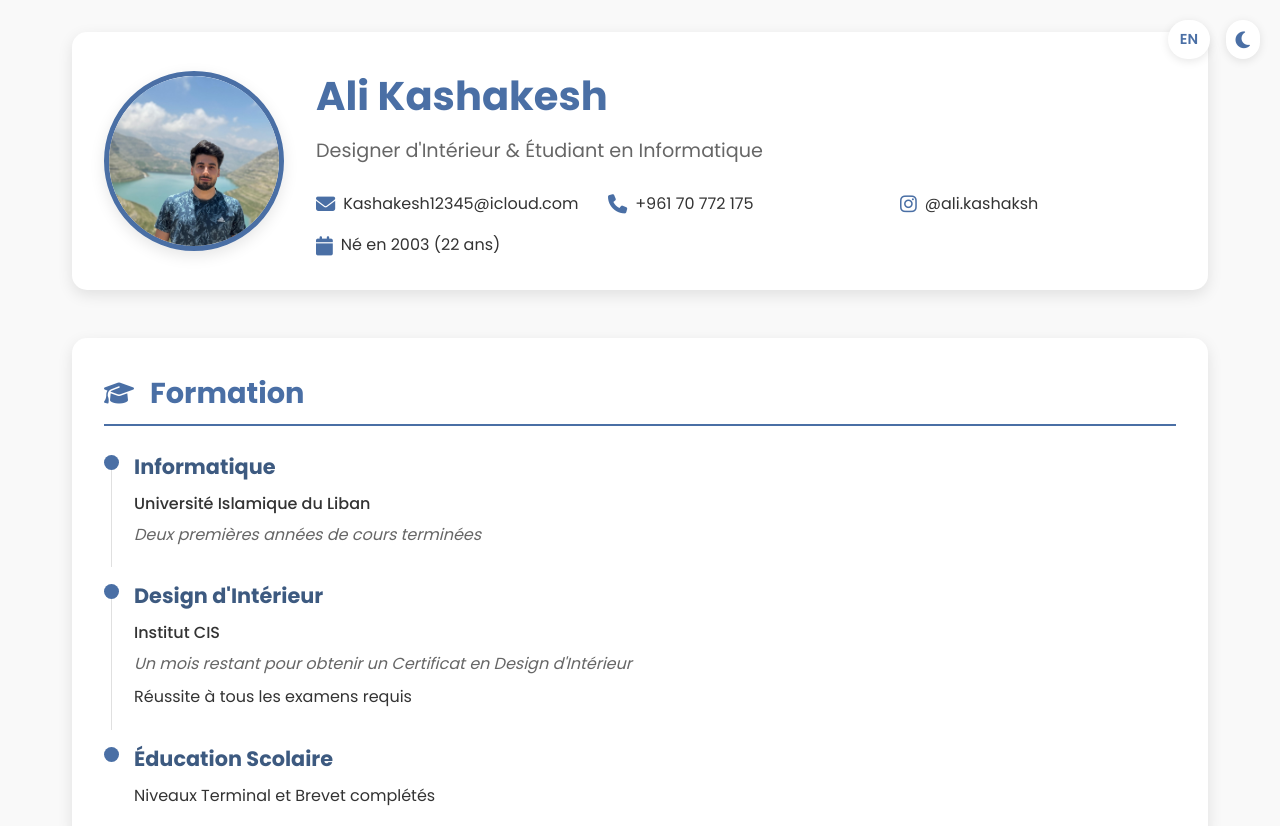
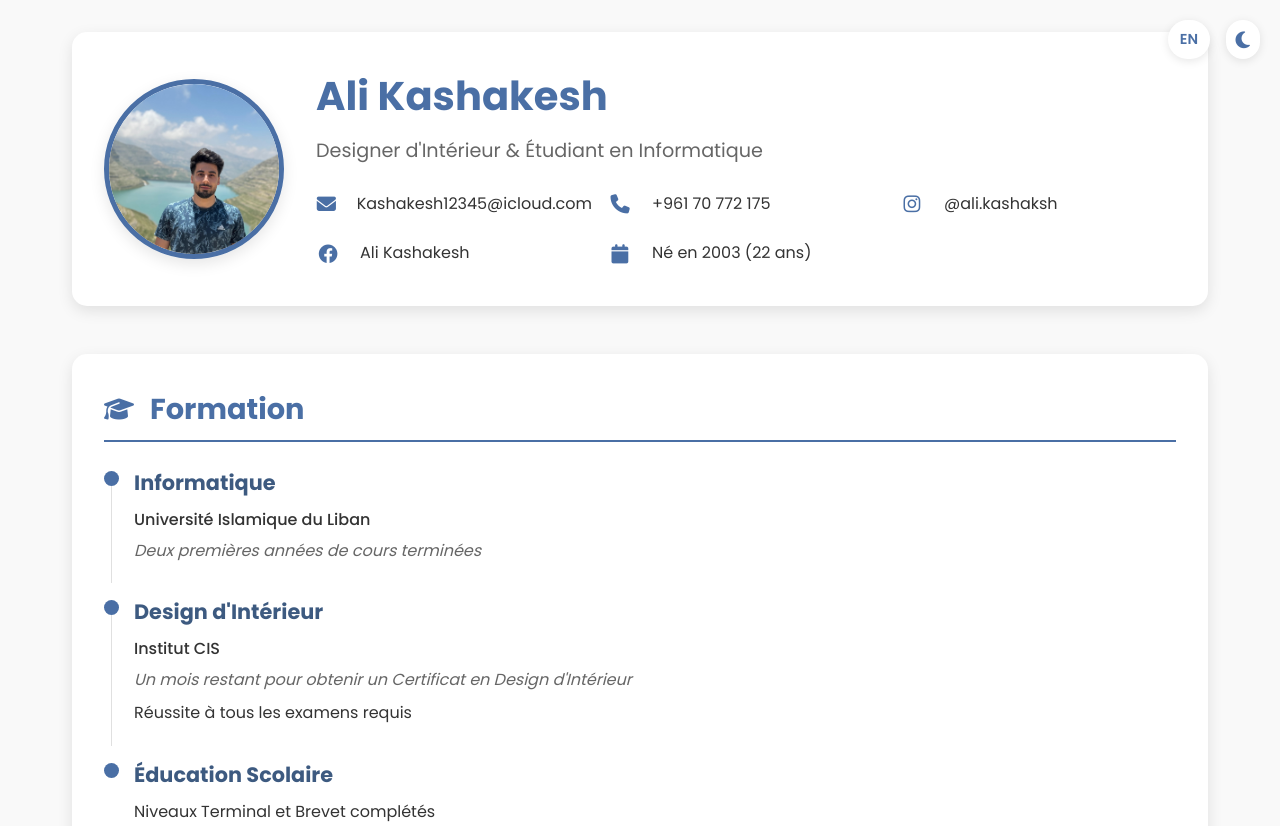
Before and after one commit to brahimakil/alikashakesh-cv, a plain HTML site: page index.html in a window 1280 px wide. Shown: the top 826 px of the page. Drawn offline with Linux system fonts and the light colour scheme.

Commit message:
added third update

```diff
--- a/index.html
+++ b/index.html
@@ -36,15 +36,19 @@
                     <div class="contact-info">
                         <div class="contact-item">
                             <i class="fas fa-envelope"></i>
-                            <span>Kashakesh12345@icloud.com</span>
+                            <a href="mailto:Kashakesh12345@icloud.com" class="contact-link">Kashakesh12345@icloud.com</a>
                         </div>
                         <div class="contact-item">
                             <i class="fas fa-phone"></i>
-                            <span>+961 70 772 175</span>
+                            <a href="tel:+96170772175" class="contact-link">+961 70 772 175</a>
                         </div>
                         <div class="contact-item">
                             <i class="fab fa-instagram"></i>
-                            <span>@ali.kashaksh</span>
+                            <a href="https://www.instagram.com/ali.kashaksh/" target="_blank" class="contact-link">@ali.kashaksh</a>
+                        </div>
+                        <div class="contact-item">
+                            <i class="fab fa-facebook"></i>
+                            <a href="https://www.facebook.com/ali.kashakesh" target="_blank" class="contact-link">Ali Kashakesh</a>
                         </div>
                         <div class="contact-item">
                             <i class="fas fa-calendar"></i>
--- a/styles.css
+++ b/styles.css
@@ -476,3 +476,29 @@ footer {
         margin-top: 2rem !important;
     }
 }
+
+/* Contact links styling */
+.contact-link {
+    color: inherit;
+    text-decoration: none;
+    transition: color 0.3s ease;
+}
+
+.contact-link:hover {
+    color: var(--primary-color);
+    text-decoration: underline;
+}
+
+/* Make sure contact items are properly aligned with the new links */
+.contact-item {
+    display: flex;
+    align-items: center;
+    margin-bottom: 0.5rem;
+}
+
+.contact-item i {
+    margin-right: 0.75rem;
+    color: var(--primary-color);
+    width: 1.5rem;
+    text-align: center;
+}
```
